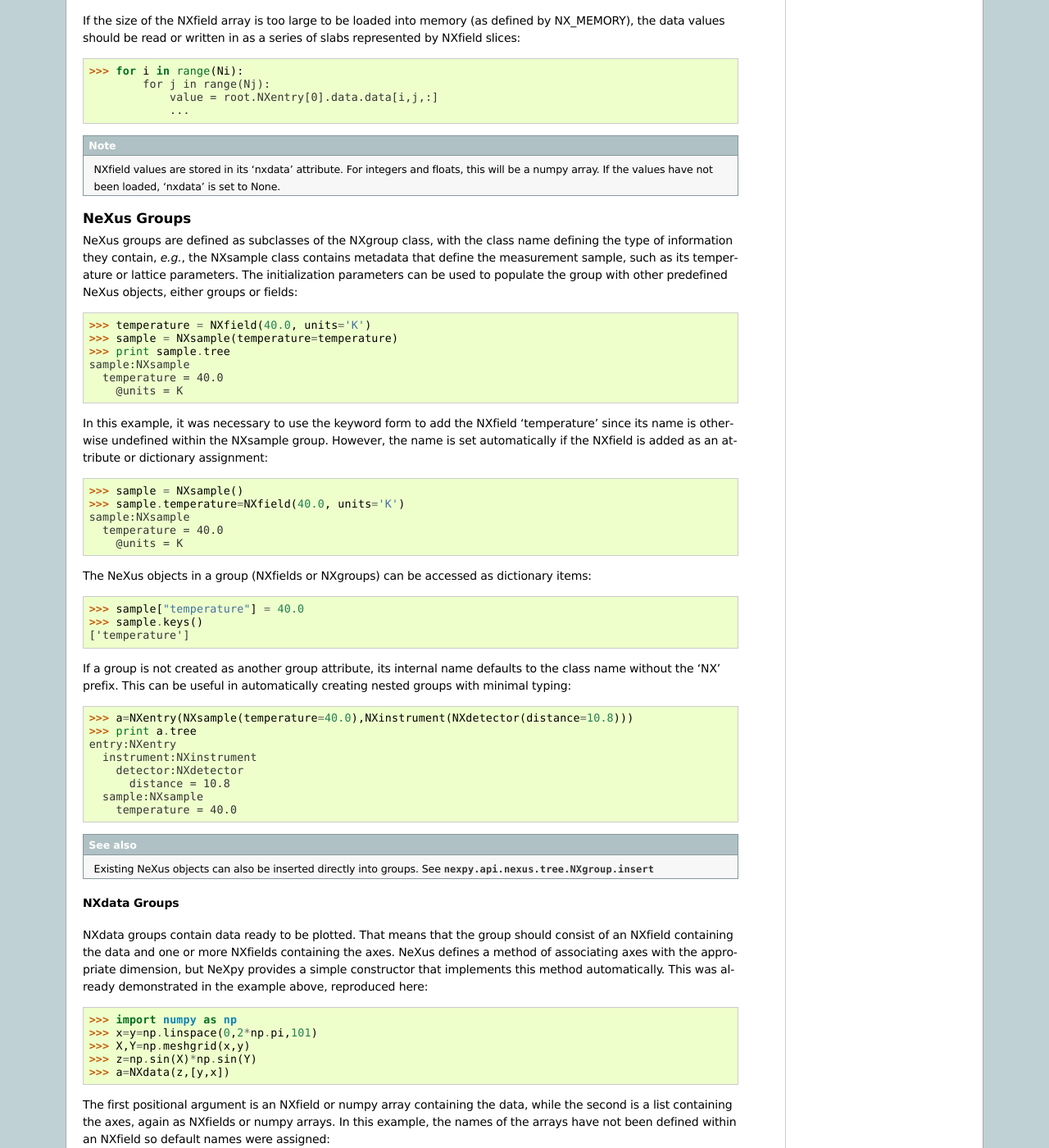
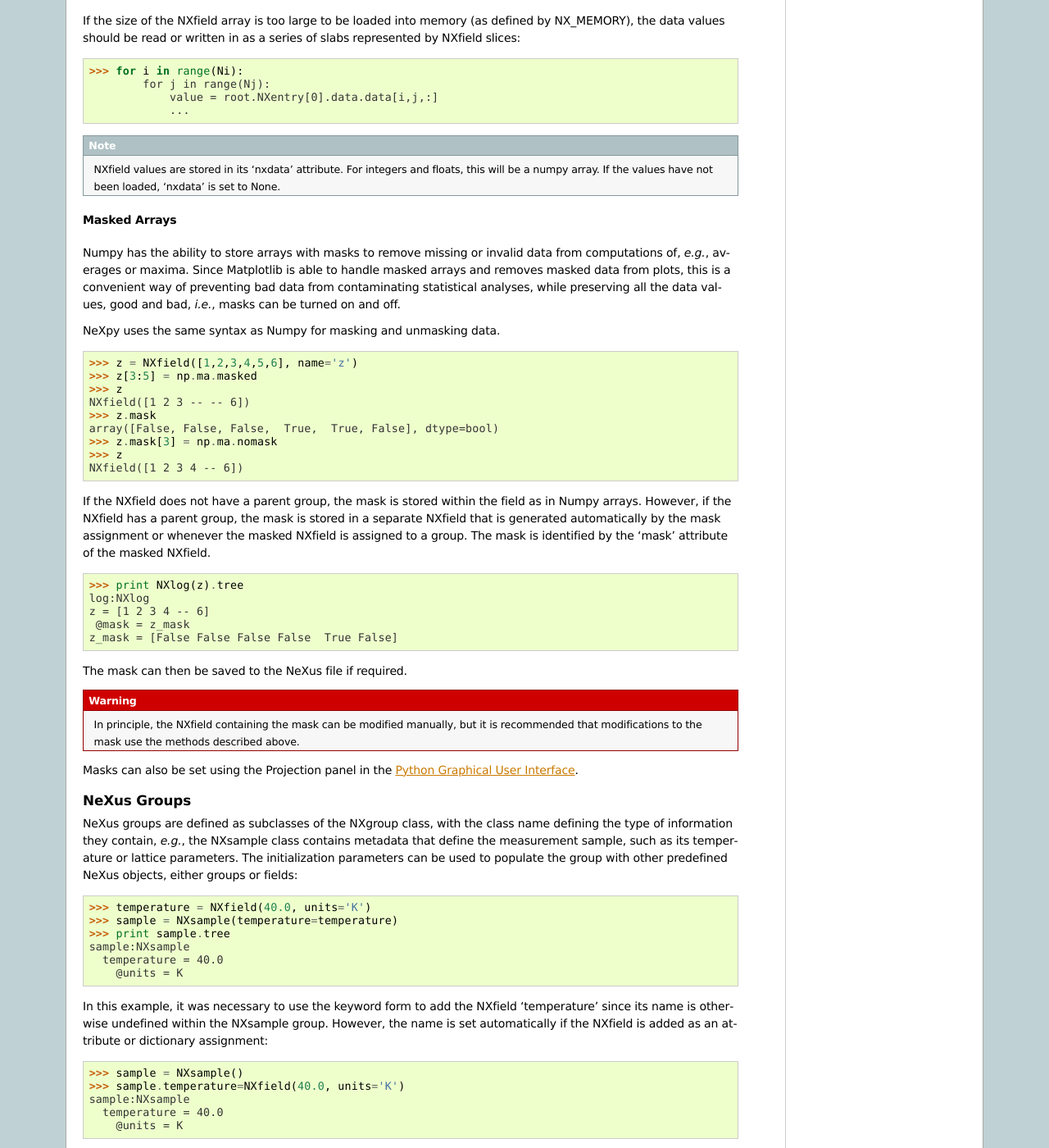
Before and after one commit to nexpy/nexpy, a Sphinx documentation site: the page built from doc/source/pythonshell.rst, in a window 1280 px wide and 1400 px high, scrolled down 3734 px. Shown: the whole window at 82% size. Built offline with Sphinx 7.4.7, drawn with Linux system fonts in a browser that asks for light colours.

Commit message:
Updated documentation to include masked arrays

```diff
--- a/doc/source/pythonshell.rst
+++ b/doc/source/pythonshell.rst
@@ -221,6 +221,47 @@ of slabs represented by NXfield slices::
 .. note:: NXfield values are stored in its 'nxdata' attribute. For integers and
           floats, this will be a numpy array. If the values have not been
           loaded, 'nxdata' is set to None.
+
+Masked Arrays
+^^^^^^^^^^^^^
+Numpy has the ability to store arrays with masks to remove missing or invalid
+data from computations of, *e.g.*, averages or maxima. Since Matplotlib is able
+to handle masked arrays and removes masked data from plots, this is a convenient
+way of preventing bad data from contaminating statistical analyses, while
+preserving all the data values, good and bad, *i.e.*, masks can be turned on and
+off.
+
+NeXpy uses the same syntax as Numpy for masking and unmasking data.
+
+ >>> z = NXfield([1,2,3,4,5,6], name='z')
+ >>> z[3:5] = np.ma.masked
+ >>> z
+ NXfield([1 2 3 -- -- 6])
+ >>> z.mask
+ array([False, False, False,  True,  True, False], dtype=bool)
+ >>> z.mask[3] = np.ma.nomask
+ >>> z
+ NXfield([1 2 3 4 -- 6])
+
+If the NXfield does not have a parent group, the mask is stored within the field
+as in Numpy arrays. However, if the NXfield has a parent group, the mask is
+stored in a separate NXfield that is generated automatically by the mask
+assignment or whenever the masked NXfield is assigned to a group. The mask is
+identified by the 'mask' attribute of the masked NXfield.
+
+ >>> print NXlog(z).tree
+ log:NXlog
+ z = [1 2 3 4 -- 6]
+  @mask = z_mask
+ z_mask = [False False False False  True False]
+
+The mask can then be saved to the NeXus file if required.
+
+.. warning:: In principle, the NXfield containing the mask can be modified
+             manually, but it is recommended that modifications to the mask use
+             the methods described above.
+
+Masks can also be set using the Projection panel in the :doc:`pythongui`.
 
 NeXus Groups
 ------------
```
Also changed, not shown: doc/source/pythongui.rst (+15 -4 lines), doc/source/images/projection-panel.png.
